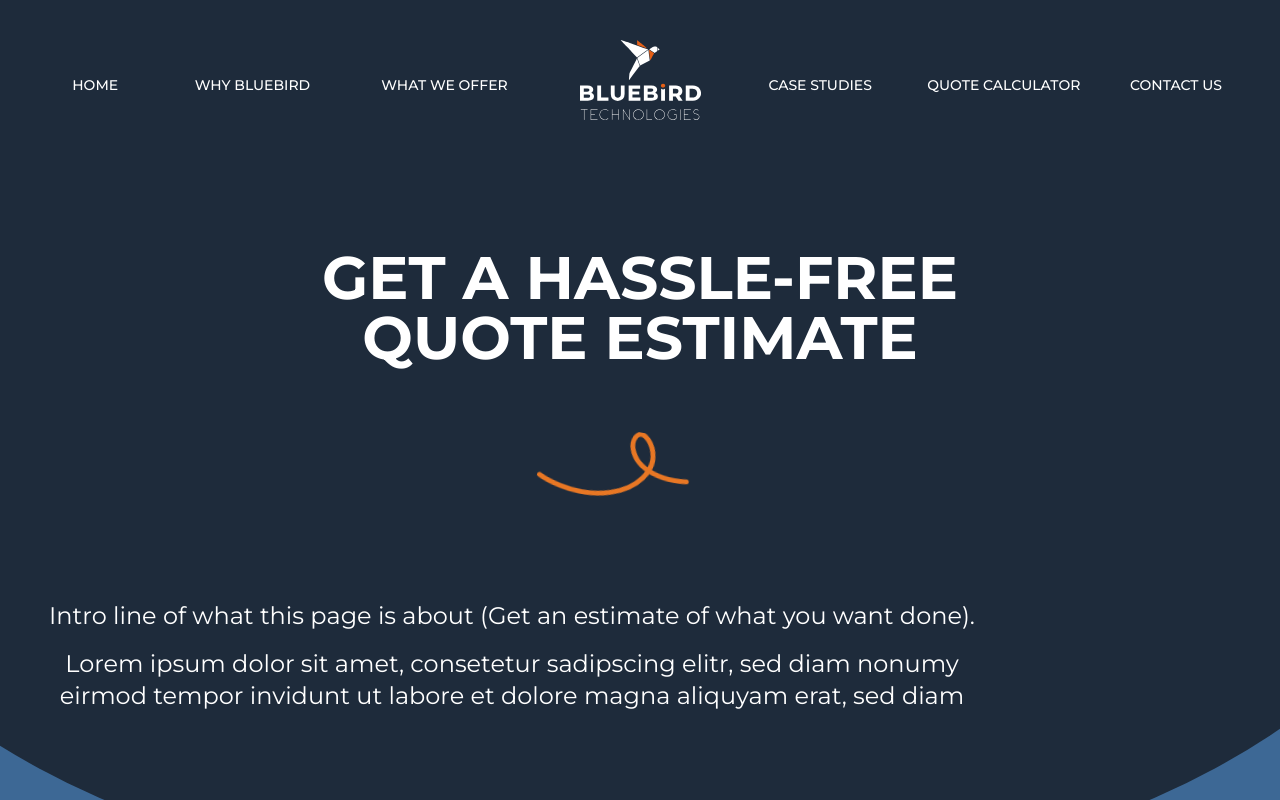
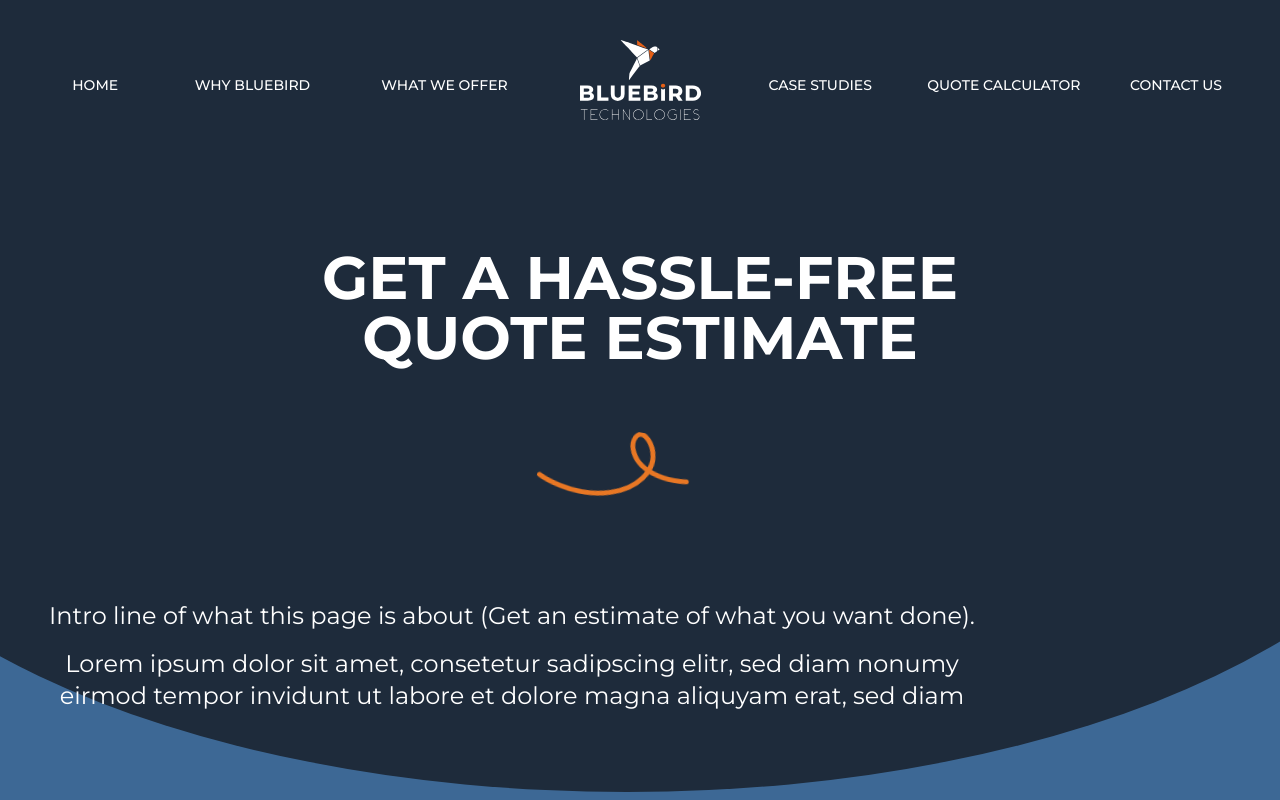
Before and after one commit to bluebird-technologies/bluebird_tech_OLD, a Next.js app: page /calculator in a window 1280 px wide. Shown: the top 800 px of the page. Built offline with nearby package versions, Linux system fonts and the light colour scheme.

Commit message:
dark background made responsive across ultra wide screens

```diff
--- a/pages/calculator.tsx
+++ b/pages/calculator.tsx
@@ -351,7 +351,7 @@ function Calculator() {
             <div className=" lg:hidden w-full">
               <MobileHeader />
             </div>
-            <div className=" relative xl:h-[900px]">
+            <div className="w-full flex flex-col relative pv-20 xl:pb-8 ">
               <div
                 className="   w-[285vw] -z-1 left-[-98%] bg-primary  absolute xl:left-[-16%]  xl:w-[130vw]  h-full"
                 style={{
```
